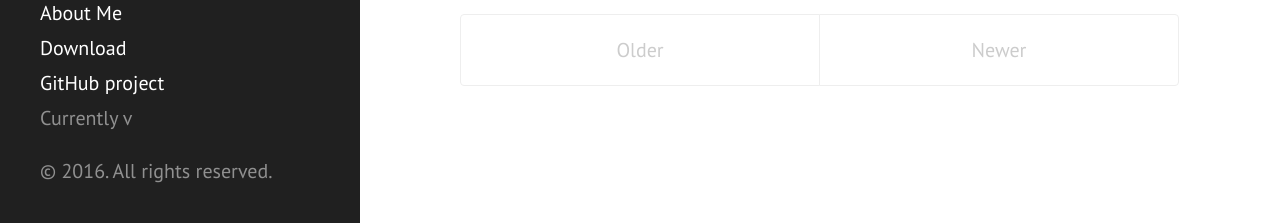
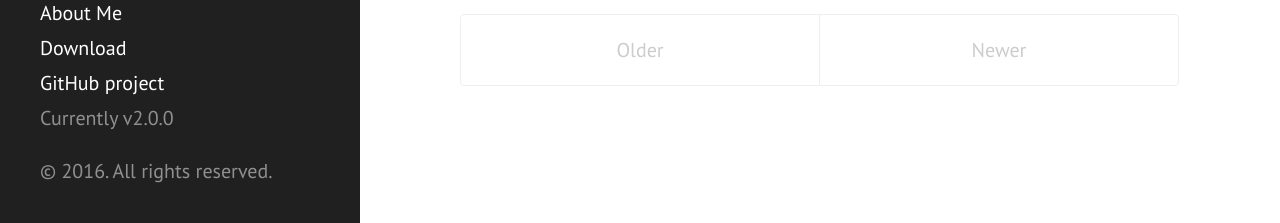
Before and after one commit to ShanEllis/ShanEllis.github.io, a Jekyll site: the page built from index.html, in a window 1280 px wide and 933 px high. Shown: the part 707-930 px from the top of the window. Built offline with Jekyll 4.4.1, drawn with Linux system fonts in a browser that asks for light colours; the list of posts is cut into pages by our own code.

Commit message:
Update _config.yml

```diff
--- a/_config.yml
+++ b/_config.yml
@@ -18,3 +18,9 @@ author:
   url:            https://twitter.com/Shannon_E_Ellis
 
 paginate:         5
+
+# Custom vars
+version:          2.0.0
+
+github:
+  repo:           https://github.com/ShanEllis/ShanEllis.github.io
```
